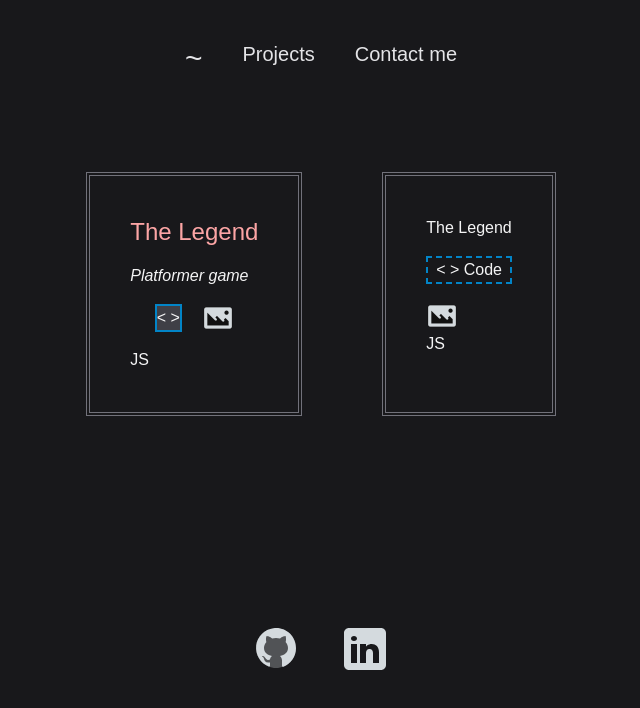
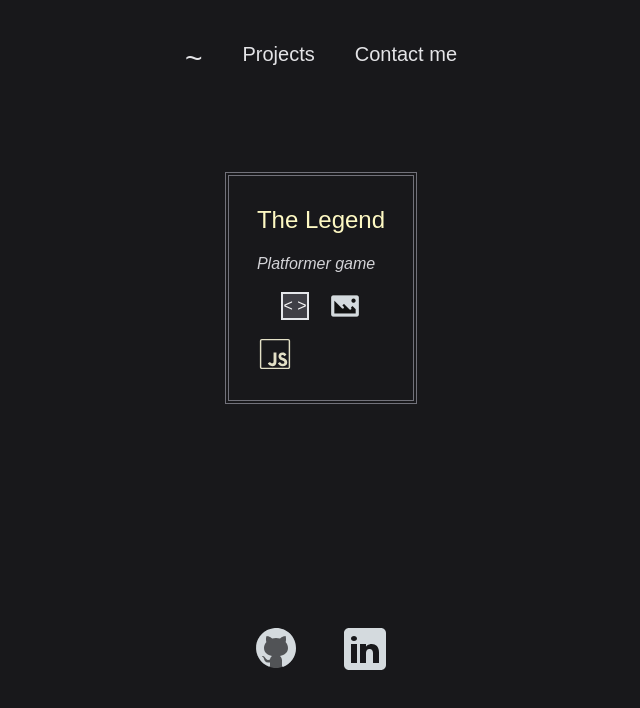
Before and after one commit to julian-hzd/Portfolio2, a React (Vite) app: page /projects in a window 1280 px wide. Shown: the top 708 px of the page, without its empty margins (319-959 px from the left). Built offline with nearby package versions, Linux system fonts and the light colour scheme; a web font is replaced by a local one.

Commit message:
Projects > The Legend colors and style

```diff
--- a/src/components/Projects.jsx
+++ b/src/components/Projects.jsx
@@ -1,48 +1,29 @@
 import game from "/game-ss.png";
+import js from "/js.svg";
 import image from "/image.png";
 export default function Projects() {
   // <img src={game}></img>
   return (
     <div className="flex flex-wrap justify-center w-full space-x-20 ">
-      <div className="border-double border-4 border-zinc-500 p-10">
+      <div className="border-double border-4 border-zinc-500 p-7 ">
         <div className="">
           <a
             href="https://github.com/julian-hzd/the-legend-game"
             target="_blank"
             rel="noreferrer"
-            className="text-2xl text-red-300"
+            className="text-2xl text-yellow-100"
           >
             The Legend
           </a>
-          <p className="italic mt-4">Platformer game</p>
+          <p className="italic mt-4 text-zinc-300">Platformer game</p>
         </div>
         <div className="flex flex-wrap justify-center items-center space-x-5">
-          <button className="border-2 my-4 border-sky-600 bg-zinc-700">
-            &lt; &gt;
-          </button>
-
+          <button className="border-2 my-4 bg-zinc-700">&lt; &gt;</button>
           <div>
             <img src={image}></img>
           </div>
         </div>
-        <h2>JS</h2>
-      </div>
-      <div className="border-double border-4 p-10 border-zinc-500">
-        <div className="">
-          <a
-            href="https://github.com/julian-hzd/the-legend-game"
-            target="_blank"
-            rel="noreferrer"
-            className=""
-          >
-            The Legend
-          </a>
-        </div>
-        <button className="w-full border-dashed border-2 my-4 border-sky-600">
-          &lt; &gt; Code
-        </button>
-        <img src={image}></img>
-        <h2>JS</h2>
+        <img src={js}></img>
       </div>
     </div>
   );
```
Also changed, not shown: public/js.svg (added), 1 other file (tests, documents, lock files or other folders).
